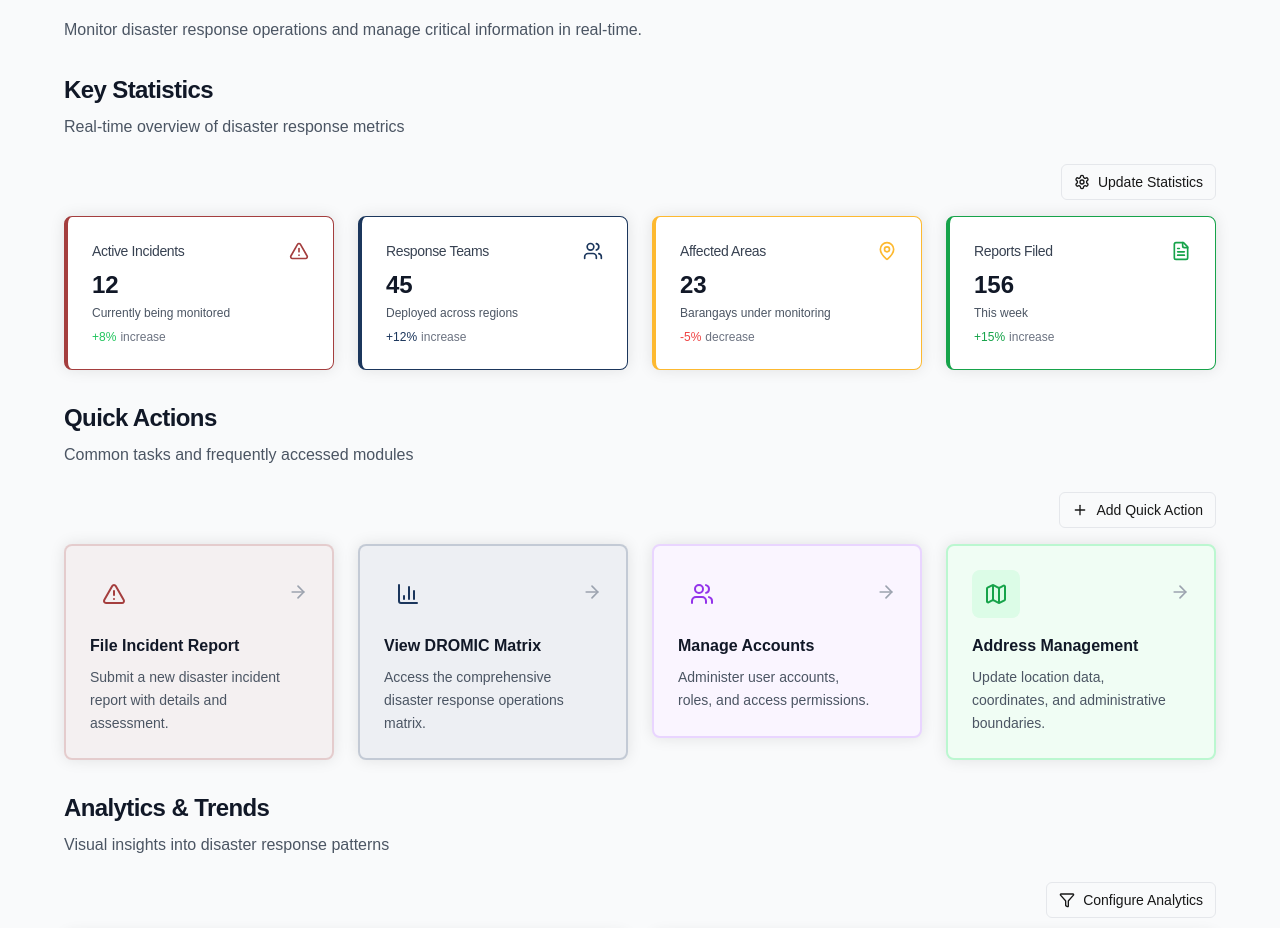
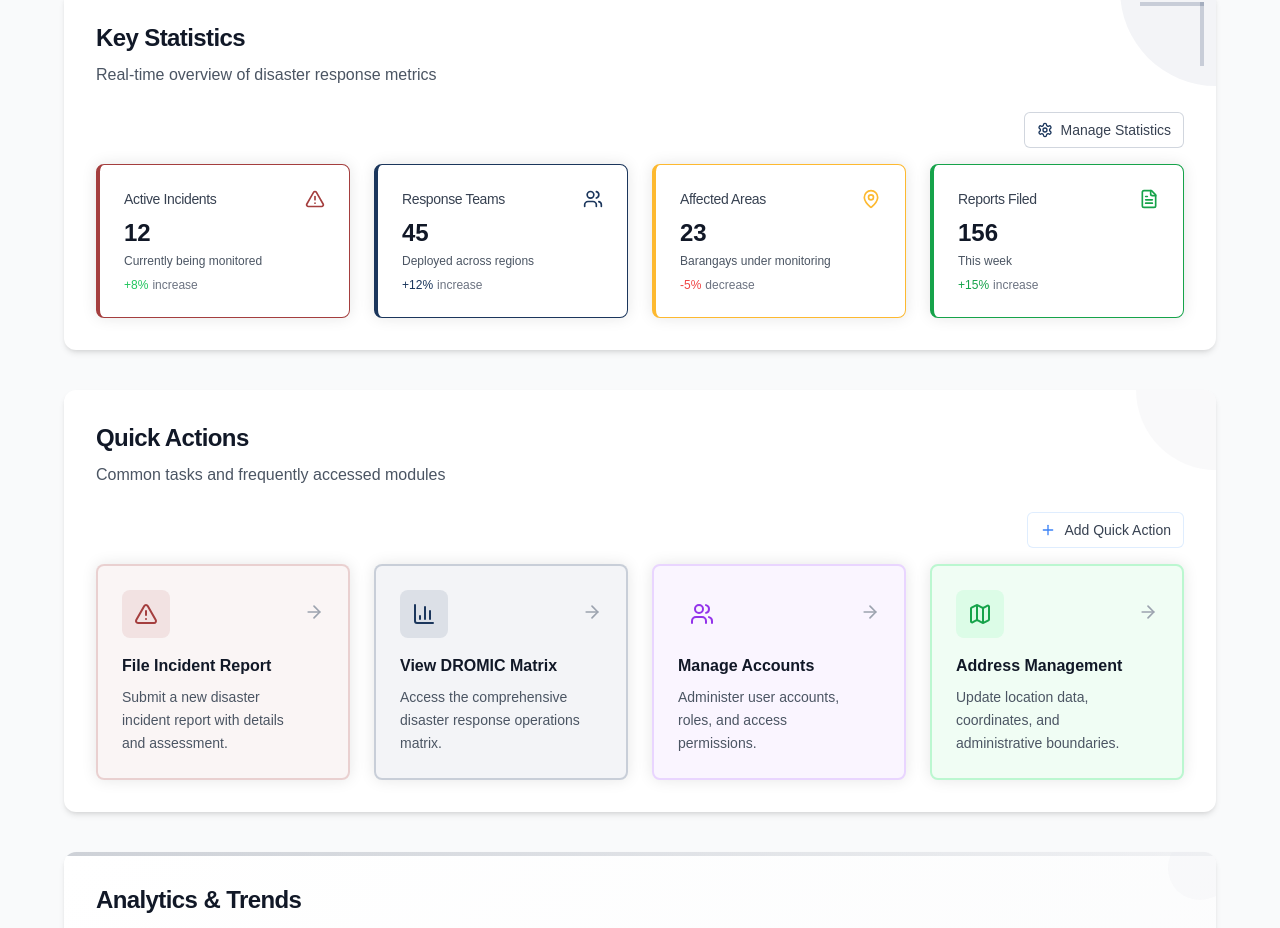
Before and after one commit to smpayawal/dromic-is, a Next.js app: page /dashboard in a window 1280 px wide. Shown: the part 310-1238 px from the top of the page. Built offline with nearby package versions, Linux system fonts and the light colour scheme.

Commit message:
Dashboard Finalization

```diff
--- a/src/app/(main)/dashboard/page.tsx
+++ b/src/app/(main)/dashboard/page.tsx
@@ -21,6 +21,7 @@ import { DashboardGrid, DashboardSection, StatsSection } from '@/components/ui/d
 import { StatsCard } from '@/components/ui/stats-card';
 import { QuickAction } from '@/components/ui/quick-action';
 import { Card, CardContent, CardHeader, CardTitle } from '@/components/ui/card';
+import { ModuleContainer } from '@/components/ui/module-container';
 
 // Import chart components
 import { IncidentTrendsChart } from '@/components/charts/incident-trends';
@@ -36,16 +37,16 @@ import { ActivityForm } from '@/components/forms/activity-form';
 
 export default function DashboardPage() {
   return (
-    <div className="container mx-auto py-6 space-y-8">
-      {/* Dashboard Header */}
-      <header className="space-y-3">
+    <div className="container mx-auto py-6 space-y-10">
+      {/* Dashboard Header */}      <header className="space-y-3 px-2">
         <h1 className="text-3xl font-bold text-main-color">Dashboard</h1>
         <p className="text-gray-600">
           Monitor disaster response operations and manage critical information in real-time.
         </p>
-      </header>      {/* Key Statistics */}
+      </header>{/* Key Statistics */}
       <section aria-labelledby="stats-heading">
         <h2 id="stats-heading" className="sr-only">Key Statistics Section</h2>
+        <ModuleContainer variant="highlight">
           <DashboardSection
             title="Key Statistics"
             description="Real-time overview of disaster response metrics"
@@ -86,9 +87,12 @@ export default function DashboardPage() {
               />
             </StatsSection>
           </DashboardSection>
-      </section>      {/* Quick Actions */}
+        </ModuleContainer>      </section>
+
+      {/* Quick Actions */}
       <section aria-labelledby="actions-heading">
         <h2 id="actions-heading" className="sr-only">Quick Actions Section</h2>
+        <ModuleContainer>
           <DashboardSection
             title="Quick Actions"
             description="Common tasks and frequently accessed modules"
@@ -125,9 +129,12 @@ export default function DashboardPage() {
               />
             </DashboardGrid>
           </DashboardSection>
-      </section>      {/* Analytics & Data Visualization */}
+        </ModuleContainer>      </section>
+
+      {/* Analytics & Data Visualization */}
       <section aria-labelledby="analytics-heading">
         <h2 id="analytics-heading" className="sr-only">Analytics and Data Visualization Section</h2>
+        <ModuleContainer variant="subdued">
           <DashboardSection
             title="Analytics & Trends"
             description="Visual insights into disaster response patterns"
@@ -140,9 +147,12 @@ export default function DashboardPage() {
               <RegionalActivityChart />
             </div>
           </DashboardSection>
-      </section>      {/* Activity & System Status */}
+        </ModuleContainer>      </section>
+
+      {/* Activity & System Status */}
       <section aria-labelledby="activity-heading">
         <h2 id="activity-heading" className="sr-only">Recent Activity and System Status Section</h2>
+        <ModuleContainer>
           <DashboardSection
             title="Recent Activity"
             description="Latest updates and system notifications"
@@ -248,12 +258,12 @@ export default function DashboardPage() {
                   <div className="flex items-center justify-between">
                     <span className="text-sm text-gray-600">System Uptime</span>
                     <span className="text-sm font-medium text-green-600">99.8%</span>
-                  </div>
-                </div>
+                  </div>                </div>
               </CardContent>
             </Card>
           </div>
         </DashboardSection>
+        </ModuleContainer>
       </section>
     </div>
   );
--- a/src/app/(main)/layout.tsx
+++ b/src/app/(main)/layout.tsx
@@ -9,9 +9,9 @@ export default function MainLayout({
   // For now, we assume the user is logged in if they reach this layout.
   return (
     <div className="flex flex-col min-h-screen bg-gray-50">
-      <Navbar /> {/* Render the navigation bar */}
-      <main className="flex-grow pt-20 md:pt-24 lg:pt-28 px-2 sm:px-4 md:px-6 lg:px-8 bg-gray-50"> {/* Reduced top padding for a more compact dashboard */}
-        {children} {/* Render the specific page content */}
+      <Navbar />
+      <main className="flex-grow pt-5 px-2 sm:px-4 md:px-6 lg:px-8 bg-gray-50">
+        {children}
       </main>
       {/* You could add a footer here if needed */}
     </div>
--- /dev/null
+++ b/src/app/form-styles.css
@@ -0,0 +1,33 @@
+@layer components {
+  /* Custom styling for module containers */
+  .module-container {
+    @apply relative overflow-hidden;
+  }
+
+  .module-container::before {
+    content: '';
+    @apply absolute top-0 left-0 w-full h-1 bg-gradient-to-r from-transparent to-transparent opacity-50;
+  }
+
+  .module-container.highlight::before {
+    @apply from-gov-blue to-blue-300;
+  }
+
+  .module-container.red::before {
+    @apply from-main-red to-red-300;
+  }
+
+  .module-container.subdued::before {
+    @apply from-gray-400 to-gray-200;
+  }
+
+  /* Custom styling for form headers */
+  .form-header {
+    @apply relative border-b pb-3 mb-4;
+  }
+
+  .form-header::after {
+    content: '';
+    @apply absolute left-0 bottom-0 h-0.5 w-16 bg-gov-blue;
+  }
+}
--- a/src/app/globals.css
+++ b/src/app/globals.css
@@ -120,6 +120,38 @@ body {
   @apply space-y-3;
 }
 
+/* Custom styling for module containers */
+.module-container {
+  @apply relative overflow-hidden;
+}
+
+.module-container::before {
+  content: '';
+  @apply absolute top-0 left-0 w-full h-1 bg-gradient-to-r from-transparent to-transparent opacity-50;
+}
+
+.module-container.highlight::before {
+  @apply from-gov-blue to-blue-300;
+}
+
+.module-container.red::before {
+  @apply from-main-red to-red-300;
+}
+
+.module-container.subdued::before {
+  @apply from-gray-400 to-gray-200;
+}
+
+/* Custom styling for form headers */
+.form-header {
+  @apply relative border-b pb-3 mb-4;
+}
+
+.form-header::after {
+  content: '';
+  @apply absolute left-0 bottom-0 h-0.5 w-16 bg-gov-blue;
+}
+
 .dashboard-subsection-spacing {
   @apply space-y-4;
 }
--- a/src/components/forms/analytics-form.tsx
+++ b/src/components/forms/analytics-form.tsx
@@ -63,7 +63,6 @@ export function AnalyticsForm() {
       [field]: checked
     }));
   };
-
   if (!isOpen) {
     return (
       <div className="flex justify-end mb-4">
@@ -71,27 +70,30 @@ export function AnalyticsForm() {
           onClick={() => setIsOpen(true)}
           variant="outline"
           size="sm"
-          className="flex items-center space-x-2"
+          className="flex items-center space-x-2 bg-white/80 hover:bg-white border-purple-400/20 hover:border-purple-400/40"
         >
-          <Filter className="h-4 w-4" />
-          <span>Configure Analytics</span>
+          <Filter className="h-4 w-4 text-purple-500" />
+          <span className="text-gray-700">Configure Analytics</span>
         </Button>
       </div>
     );
   }
 
   return (
-    <Card className="mb-6 border-gov-blue border-l-4">
-      <CardHeader>
+    <Card className="mb-6 bg-purple-50/20 border-0 shadow-sm">
+      <CardHeader className="form-header pb-4 border-gray-200">
         <CardTitle className="flex items-center justify-between">
           <div className="flex items-center space-x-2">
-            <BarChart3 className="h-5 w-5 text-gov-blue" />
-            <span>Analytics Configuration</span>
+            <div className="p-1.5 bg-purple-500/10 rounded-full">
+              <BarChart3 className="h-5 w-5 text-purple-500" />
+            </div>
+            <span className="text-gray-800">Analytics Configuration</span>
           </div>
           <Button
             onClick={() => setIsOpen(false)}
             variant="ghost"
             size="sm"
+            className="text-gray-400 hover:text-gray-600 hover:bg-gray-100/80"
           >
             <X className="h-4 w-4" />
           </Button>
--- a/src/components/forms/quick-actions-form.tsx
+++ b/src/components/forms/quick-actions-form.tsx
@@ -36,7 +36,6 @@ export function QuickActionsForm() {
       [field]: e.target.value
     }));
   };
-
   if (!isOpen) {
     return (
       <div className="flex justify-end mb-4">
@@ -44,27 +43,30 @@ export function QuickActionsForm() {
           onClick={() => setIsOpen(true)}
           variant="outline"
           size="sm"
-          className="flex items-center space-x-2"
+          className="flex items-center space-x-2 bg-white/80 hover:bg-white border-blue-400/20 hover:border-blue-400/40"
         >
-          <Plus className="h-4 w-4" />
-          <span>Add Quick Action</span>
+          <Plus className="h-4 w-4 text-blue-500" />
+          <span className="text-gray-700">Add Quick Action</span>
         </Button>
       </div>
     );
   }
 
   return (
-    <Card className="mb-6 border-gov-blue border-l-4">
-      <CardHeader>
+    <Card className="mb-6 bg-blue-50/30 border-0 shadow-sm">
+      <CardHeader className="form-header pb-4 border-gray-200">
         <CardTitle className="flex items-center justify-between">
           <div className="flex items-center space-x-2">
-            <Zap className="h-5 w-5 text-gov-blue" />
-            <span>Add Quick Action</span>
+            <div className="p-1.5 bg-blue-500/10 rounded-full">
+              <Zap className="h-5 w-5 text-blue-500" />
+            </div>
+            <span className="text-gray-800">Add Quick Action</span>
           </div>
           <Button
             onClick={() => setIsOpen(false)}
             variant="ghost"
             size="sm"
+            className="text-gray-400 hover:text-gray-600 hover:bg-gray-100/80"
           >
             <X className="h-4 w-4" />
           </Button>
--- a/src/components/forms/stats-form.tsx
+++ b/src/components/forms/stats-form.tsx
@@ -34,7 +34,6 @@ export function StatsForm() {
       [field]: parseInt(e.target.value) || 0
     }));
   };
-
   if (!isOpen) {
     return (
       <div className="flex justify-end mb-4">
@@ -42,27 +41,30 @@ export function StatsForm() {
           onClick={() => setIsOpen(true)}
           variant="outline"
           size="sm"
-          className="flex items-center space-x-2"
+          className="flex items-center space-x-2 bg-white/80 hover:bg-white border-gov-blue/20 hover:border-gov-blue/40"
         >
-          <Settings className="h-4 w-4" />
-          <span>Update Statistics</span>
+          <Settings className="h-4 w-4 text-gov-blue" />
+          <span className="text-gray-700">Manage Statistics</span>
         </Button>
       </div>
     );
   }
 
   return (
-    <Card className="mb-6 border-gov-blue border-l-4">
-      <CardHeader>
+    <Card className="mb-6 bg-gray-50/50 border-0 shadow-sm">
+      <CardHeader className="form-header pb-4 border-gray-200">
         <CardTitle className="flex items-center justify-between">
           <div className="flex items-center space-x-2">
-            <Settings className="h-5 w-5 text-gov-blue" />
-            <span>Update Statistics</span>
+            <div className="p-1.5 bg-gov-blue/10 rounded-full">
+              <Settings className="h-5 w-5 text-gov-blue" />
+            </div>
+            <span className="text-gray-800">Update Statistics</span>
           </div>
           <Button
             onClick={() => setIsOpen(false)}
             variant="ghost"
             size="sm"
+            className="text-gray-400 hover:text-gray-600 hover:bg-gray-100/80"
           >
             ×
           </Button>
--- a/src/components/ui/dashboard-grid.tsx
+++ b/src/components/ui/dashboard-grid.tsx
@@ -34,7 +34,7 @@ export function DashboardSection({
   return (
     <div className={cn("space-y-6", className)}>
       {(title || description) && (
-        <div className="space-y-2">
+        <div className="space-y-2 mb-6">
           {title && (
             <h2 className="text-2xl font-semibold text-gray-900 tracking-tight">
               {title}
@@ -47,7 +47,7 @@ export function DashboardSection({
           )}
         </div>
       )}
-      <div className="mt-6">
+      <div>
         {children}
       </div>
     </div>
--- /dev/null
+++ b/src/components/ui/module-container.tsx
@@ -0,0 +1,48 @@
+"use client";
+
+import React from 'react';
+import { cn } from '@/lib/utils';
+
+interface ModuleContainerProps {
+  children: React.ReactNode;
+  className?: string;
+  variant?: 'default' | 'highlight' | 'subdued';
+}
+
+export function ModuleContainer({
+  children,
+  className,
+  variant = 'default'
+}: ModuleContainerProps) {
+  return (
+    <div className={cn(
+      "p-8 rounded-xl shadow-md module-container",
+      // Unique styling for containers - different from stat cards
+      variant === 'default' && "bg-white",
+      variant === 'highlight' && "bg-white highlight",
+      variant === 'subdued' && "bg-gradient-to-br from-white to-gray-50 subdued",
+      className
+    )}>
+      {/* Add subtle decoration to top right corner */}
+      {variant === 'highlight' && (
+        <>
+          <div className="absolute top-0 right-0 w-24 h-24 bg-gov-blue opacity-5 rounded-bl-full" />
+          <div className="absolute top-3 right-3 w-16 h-1 bg-gov-blue opacity-20" />
+          <div className="absolute top-3 right-3 h-16 w-1 bg-gov-blue opacity-20" />
+        </>
+      )}
+      {variant === 'default' && (
+        <div className="absolute top-0 right-0 w-20 h-20 bg-gray-100 opacity-50 rounded-bl-full" />
+      )}
+      {variant === 'subdued' && (
+        <>
+          <div className="absolute top-0 right-0 w-16 h-16 bg-gray-200 opacity-20 rounded-full -translate-y-1/4 translate-x-1/4" />
+          <div className="absolute bottom-0 left-0 w-24 h-24 bg-gray-200 opacity-10 rounded-tr-full" />
+        </>
+      )}
+      <div className="relative z-10">
+        {children}
+      </div>
+    </div>
+  );
+}
```
Also changed, not shown: src/components/forms/activity-form.tsx (+10 -8 lines). Lines whose indentation alone changed are shown as unchanged.
